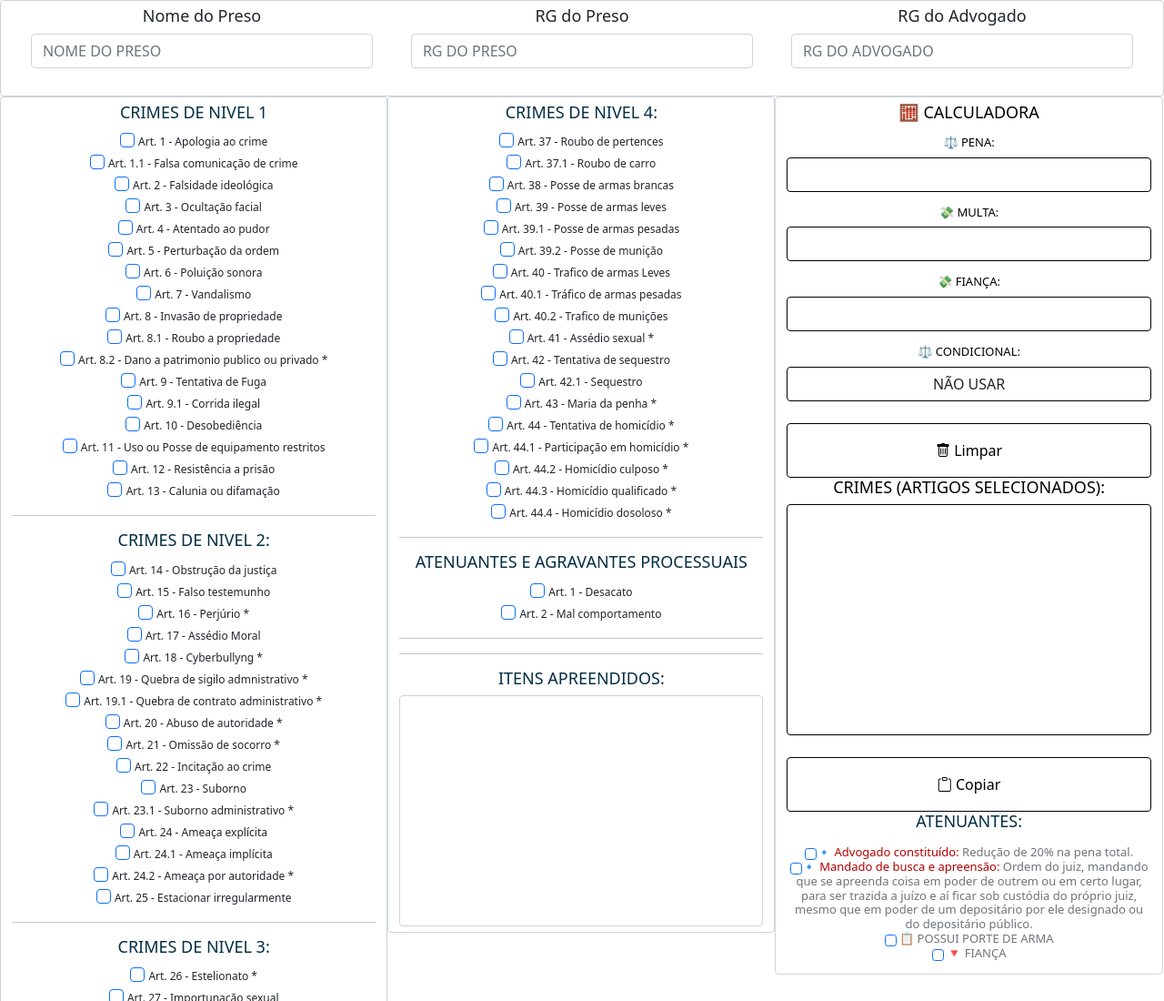
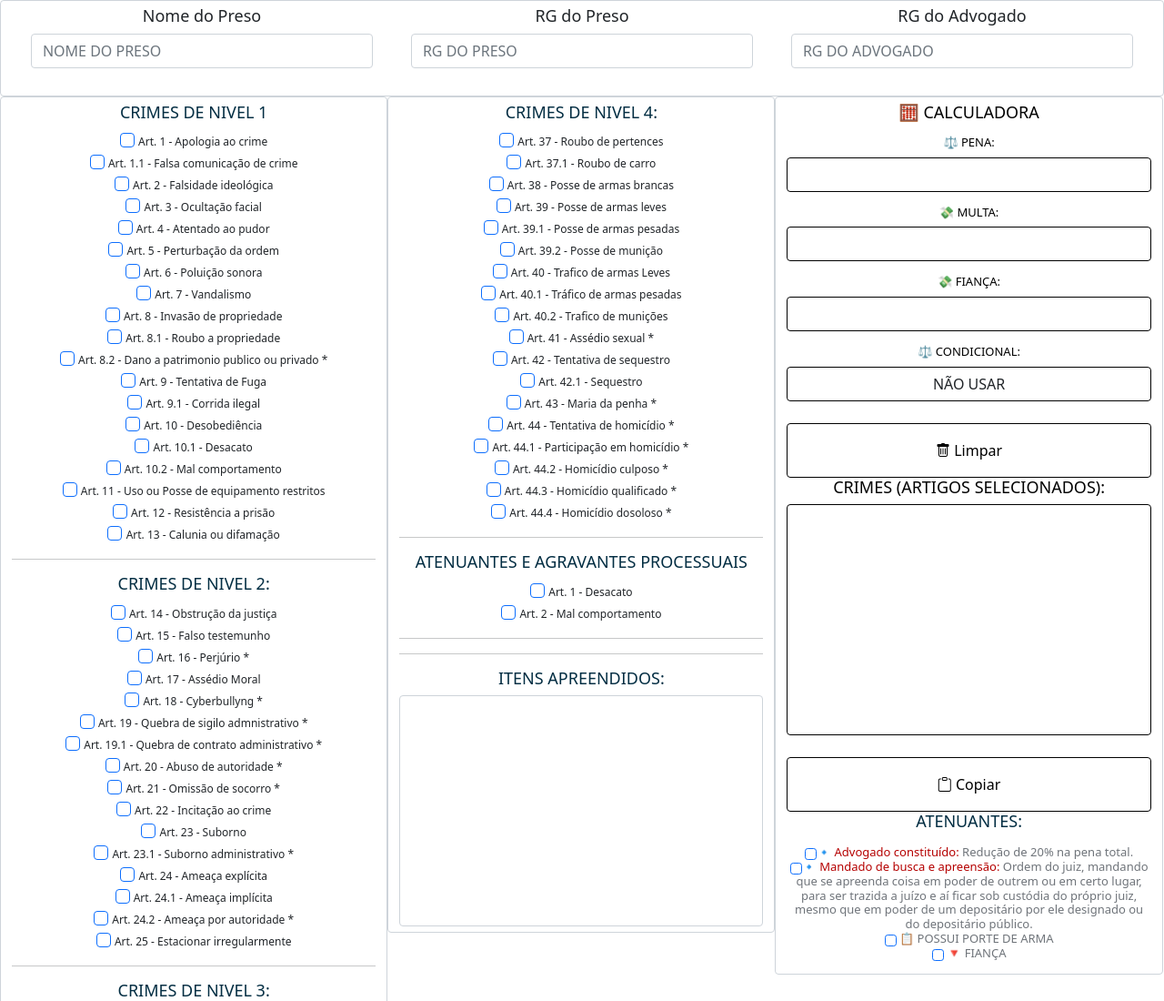
Before and after one commit to filipyrod/calculadora-flow, a plain HTML site: page index.html in a window 1280 px wide. Shown: the top 1100 px of the page at 91% size. Drawn offline with nearby package versions, Linux system fonts and the light colour scheme.

Commit message:
Update index.html

```diff
--- a/index.html
+++ b/index.html
@@ -680,6 +680,16 @@ label {
                 <input id="Art. 10 - Desobediência" type="checkbox" class="form-check-input" name="crime" value="15|2000|5000" onclick="calcular()">
                 <label class="form-check-label" title="Refere-se a desobedecer ordem de superiores hierarquicos ou publicos.
 			" for="Art. 10 - Desobediência">Art. 10 - Desobediência</label>
+            </div>
+	    <div class="col col-md-12">
+                <input id="Art. 10.1 - Desacato" type="checkbox" class="form-check-input" name="crime" value="25|20000|25000" onclick="calcular()">
+                <label class="form-check-label" title="Refere-se a ofender de forma pessoal o oficial.
+			" for="Art. 10.1 - Desacato">Art. 10.1 - Desacato</label>
+            </div>
+		<div class="col col-md-12">
+                <input id="Art. 10.2 - Mal comportamento" type="checkbox" class="form-check-input" name="crime" value="20|10000|15000" onclick="calcular()">
+                <label class="form-check-label" title="Refere-se a um mal comportamento, substitui o artigo de desobediência e resistencia a prisão.
+			" for="Art. 10.2 - Mal comportamento">Art. 10.2 - Mal comportamento</label>
             </div>
             <div class="col col-md-12">
                 <input id="Art. 11 - Uso ou Posse de equipamento restritos" type="checkbox" class="form-check-input" name="crime" value="25|3000|5000" onclick="calcular()">
```
